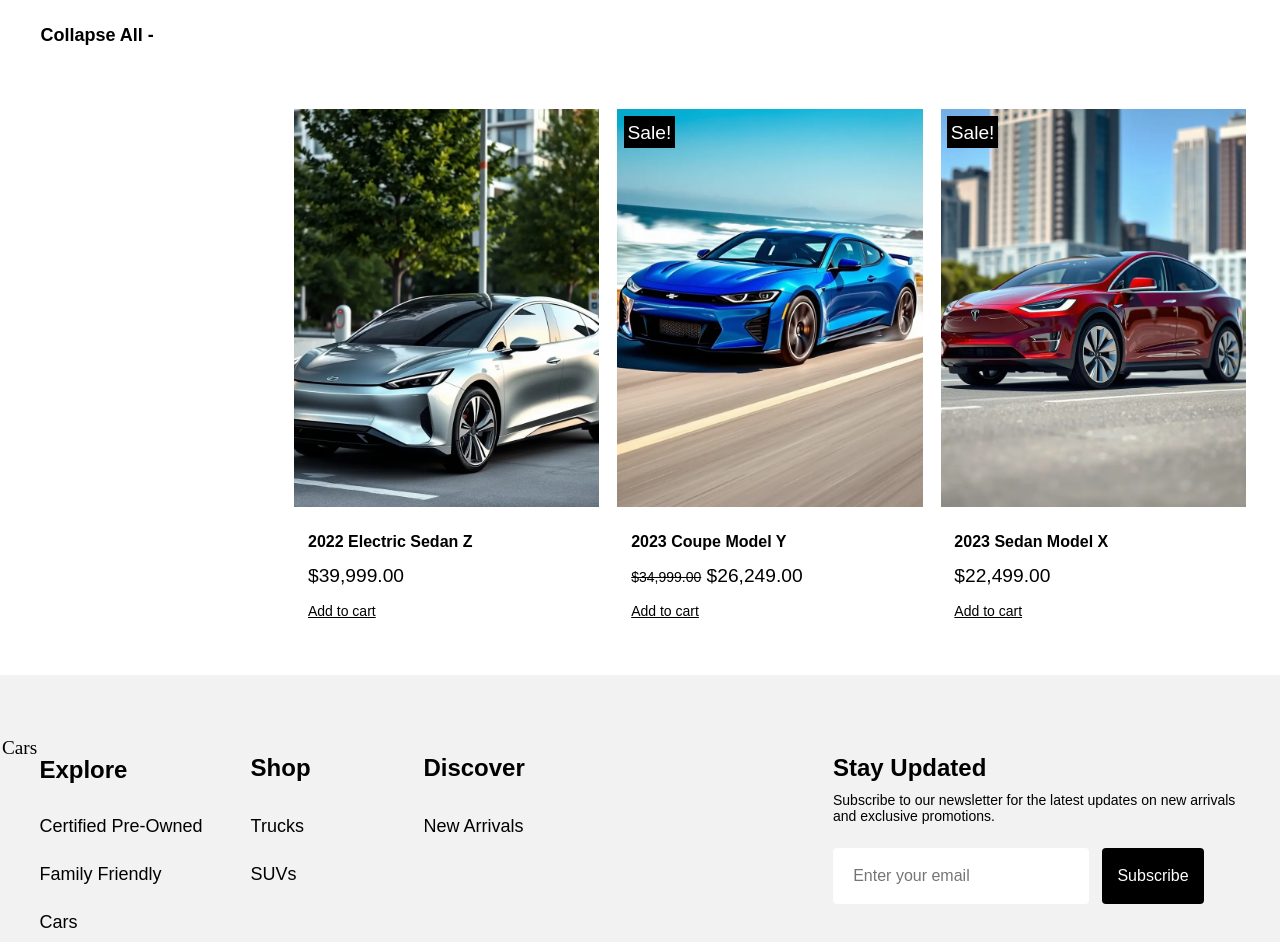
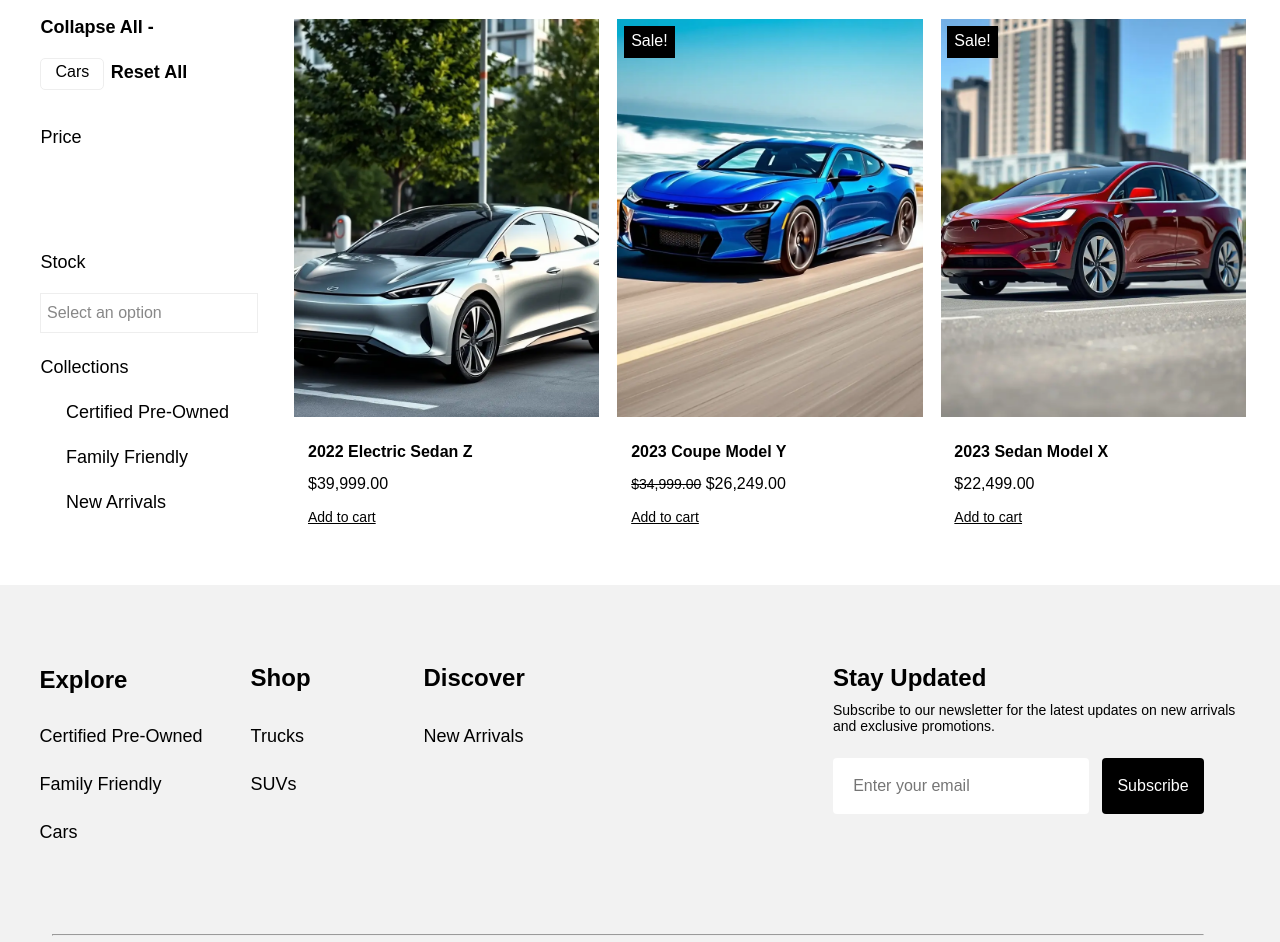
Before and after one commit to samuelmbaya/10web.io, a plain HTML site: page cars.html in a window 1280 px wide. Shown: the part 361-1303 px from the top of the page. Drawn offline with nearby package versions, Linux system fonts and the light colour scheme.

Commit message:
blaaablaaa

```diff
--- a/cars.css
+++ b/cars.css
@@ -166,12 +166,96 @@
     margin-top: 5vh;
 }
 
-.xcar{
-    border: 1px solid black;
-    width: 10px;
-    height: 10px;
-    margin-top: 10vh;
+.xcars{
+   border: 1px solid rgb(238, 238, 238);
+   margin-left: 3vw;
+   width: 5vw;
+   height: 4vh;
+   border-radius: 5px;
+   text-align: center;
+   margin-top: 2.5vh;
 }
+
+.navp4{
+    margin-top: 0.5vh;
+    font-family: "Montserrat", sans-serif;
+    font-weight: 400;
+}
+
+.navp5{
+    font-size: 18px;
+    font-family: "Montserrat", sans-serif;
+    font-weight: 700;
+    margin-left: 8.5vw;
+    margin-top: -3.5vh;
+}
+
+.navp6{
+    font-size: 18px;
+    font-family: "Montserrat", sans-serif;
+    font-weight: 400;
+    margin-left: 3vw;
+    margin-top: 5.5vh;
+}
+
+.navp7{
+    font-size: 18px;
+    font-family: "Montserrat", sans-serif;
+    font-weight: 400;
+    margin-left: 3vw;
+    margin-top: 13vh;
+}
+
+.option{
+    border: 1px solid rgb(238, 238, 238);
+    margin-left: 3vw;
+    width: 17vw;
+    height: 5vh;
+    text-align: center;
+    margin-top: 2.5vh;
+ }
+
+ .navp8{
+     margin-top: 1.2vh;
+     font-family: "Montserrat", sans-serif;
+     font-weight: 400;
+      color: rgb(136, 136, 136);
+      margin-left: -3.5vw;
+ }
+
+ .navp9{
+    font-size: 18px;
+    font-family: "Montserrat", sans-serif;
+    font-weight: 400;
+    margin-left: 3vw;
+    margin-top: 3vh;
+}
+
+.navp10{
+    font-size: 18px;
+    font-family: "Montserrat", sans-serif;
+    font-weight: 400;
+    margin-left: 5vw;
+    margin-top: 3vh;
+}
+
+.navp11{
+    font-size: 18px;
+    font-family: "Montserrat", sans-serif;
+    font-weight: 400;
+    margin-left: 5vw;
+    margin-top: 3vh;
+}
+
+.navp12{
+    font-size: 18px;
+    font-family: "Montserrat", sans-serif;
+    font-weight: 400;
+    margin-left: 5vw;
+    margin-top: 3vh;
+}
+
+
 
 .vehicles {
     border: 1px solid transparent;
@@ -548,12 +632,3 @@ input::placeholder{
 .return:hover{
     color: rgb(0, 68, 255);
 }
-
-@media (min-width: 600px) {
-    h1 {
-      font-size: 2.5rem;
-    }
-    p {
-      font-size: 1.2rem;
-    }
-  }
--- a/cars.html
+++ b/cars.html
@@ -53,12 +53,25 @@
          <h1 class="navh1">Cars</h1>
          <p class="navp3">Collapse All -</p>
 
+         <div class="xcars"><p class="navp4">Cars</p></div>
+         <p class="navp5">Reset All</p>
+
+         <p class="navp6">Price</p>
+
+
+         <p class="navp7">Stock</p>
+         <div class="option"><p class="navp8">Select an option</p></div>
+         <p class="navp9">Collections</p>
+         <p class="navp10">Certified Pre-Owned</p>
+         <p class="navp11">Family Friendly</p>
+         <p class="navp12">New Arrivals</p>
+
+
+
+
+
 
         </div>
-
-        <div class="xcar">
-           <p class="xcarp">Cars</p>
-       </div>
 
         <div class="vehicles">
 
--- a/suv.css
+++ b/suv.css
@@ -168,6 +168,95 @@
     font-weight: 700;
     margin-left: 3vw;
     margin-top: 5vh;
+}
+
+.xcars{
+   border: 1px solid rgb(238, 238, 238);
+   margin-left: 3vw;
+   width: 5vw;
+   height: 4vh;
+   border-radius: 5px;
+   text-align: center;
+   margin-top: 2.5vh;
+}
+
+.navp4{
+    margin-top: 0.5vh;
+    font-family: "Montserrat", sans-serif;
+    font-weight: 400;
+}
+
+.navp5{
+    font-size: 18px;
+    font-family: "Montserrat", sans-serif;
+    font-weight: 700;
+    margin-left: 8.5vw;
+    margin-top: -3.5vh;
+}
+
+.navp6{
+    font-size: 18px;
+    font-family: "Montserrat", sans-serif;
+    font-weight: 400;
+    margin-left: 3vw;
+    margin-top: 5.5vh;
+}
+
+.navp7{
+    font-size: 18px;
+    font-family: "Montserrat", sans-serif;
+    font-weight: 400;
+    margin-left: 3vw;
+    margin-top: 13vh;
+}
+
+.option{
+    border: 1px solid rgb(238, 238, 238);
+    margin-left: 3vw;
+    width: 17vw;
+    height: 5vh;
+    text-align: center;
+    margin-top: 2.5vh;
+ }
+
+ .navp8{
+     margin-top: 1.2vh;
+     font-family: "Montserrat", sans-serif;
+     font-weight: 400;
+      color: rgb(136, 136, 136);
+      margin-left: -3.5vw;
+ }
+
+ .navp9{
+    font-size: 18px;
+    font-family: "Montserrat", sans-serif;
+    font-weight: 400;
+    margin-left: 3vw;
+    margin-top: 3vh;
+}
+
+.navp10{
+    font-size: 18px;
+    font-family: "Montserrat", sans-serif;
+    font-weight: 400;
+    margin-left: 5vw;
+    margin-top: 3vh;
+}
+
+.navp11{
+    font-size: 18px;
+    font-family: "Montserrat", sans-serif;
+    font-weight: 400;
+    margin-left: 5vw;
+    margin-top: 3vh;
+}
+
+.navp12{
+    font-size: 18px;
+    font-family: "Montserrat", sans-serif;
+    font-weight: 400;
+    margin-left: 5vw;
+    margin-top: 3vh;
 }
 
 .vehicles {
--- a/trucks.css
+++ b/trucks.css
@@ -168,6 +168,95 @@
     font-weight: 700;
     margin-left: 3vw;
     margin-top: 5vh;
+}
+
+.xcars{
+   border: 1px solid rgb(238, 238, 238);
+   margin-left: 3vw;
+   width: 5vw;
+   height: 4vh;
+   border-radius: 5px;
+   text-align: center;
+   margin-top: 2.5vh;
+}
+
+.navp4{
+    margin-top: 0.5vh;
+    font-family: "Montserrat", sans-serif;
+    font-weight: 400;
+}
+
+.navp5{
+    font-size: 18px;
+    font-family: "Montserrat", sans-serif;
+    font-weight: 700;
+    margin-left: 8.5vw;
+    margin-top: -3.5vh;
+}
+
+.navp6{
+    font-size: 18px;
+    font-family: "Montserrat", sans-serif;
+    font-weight: 400;
+    margin-left: 3vw;
+    margin-top: 5.5vh;
+}
+
+.navp7{
+    font-size: 18px;
+    font-family: "Montserrat", sans-serif;
+    font-weight: 400;
+    margin-left: 3vw;
+    margin-top: 13vh;
+}
+
+.option{
+    border: 1px solid rgb(238, 238, 238);
+    margin-left: 3vw;
+    width: 17vw;
+    height: 5vh;
+    text-align: center;
+    margin-top: 2.5vh;
+ }
+
+ .navp8{
+     margin-top: 1.2vh;
+     font-family: "Montserrat", sans-serif;
+     font-weight: 400;
+      color: rgb(136, 136, 136);
+      margin-left: -3.5vw;
+ }
+
+ .navp9{
+    font-size: 18px;
+    font-family: "Montserrat", sans-serif;
+    font-weight: 400;
+    margin-left: 3vw;
+    margin-top: 3vh;
+}
+
+.navp10{
+    font-size: 18px;
+    font-family: "Montserrat", sans-serif;
+    font-weight: 400;
+    margin-left: 5vw;
+    margin-top: 3vh;
+}
+
+.navp11{
+    font-size: 18px;
+    font-family: "Montserrat", sans-serif;
+    font-weight: 400;
+    margin-left: 5vw;
+    margin-top: 3vh;
+}
+
+.navp12{
+    font-size: 18px;
+    font-family: "Montserrat", sans-serif;
+    font-weight: 400;
+    margin-left: 5vw;
+    margin-top: 3vh;
 }
 
 .vehicles {
```
Also changed, not shown: suvs.html (+19 -4 lines), trucks.html (+19 -4 lines).
